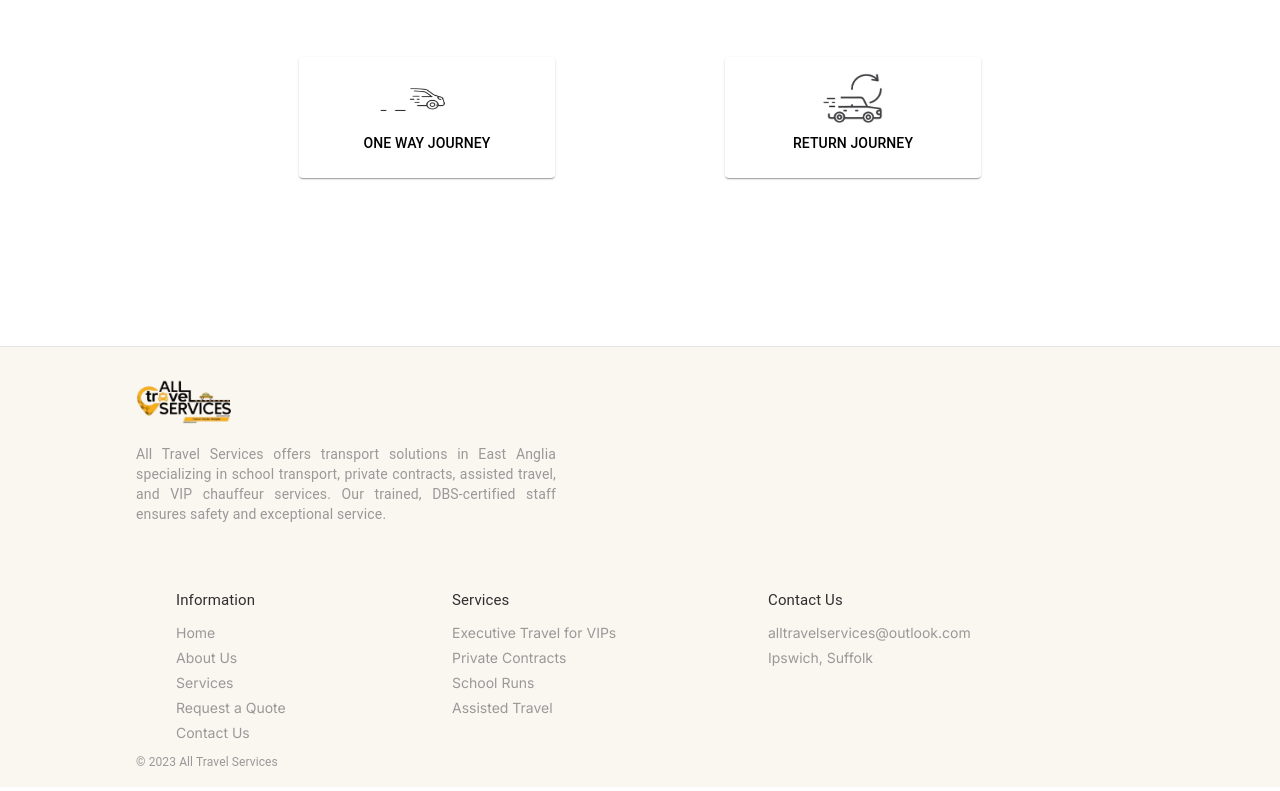
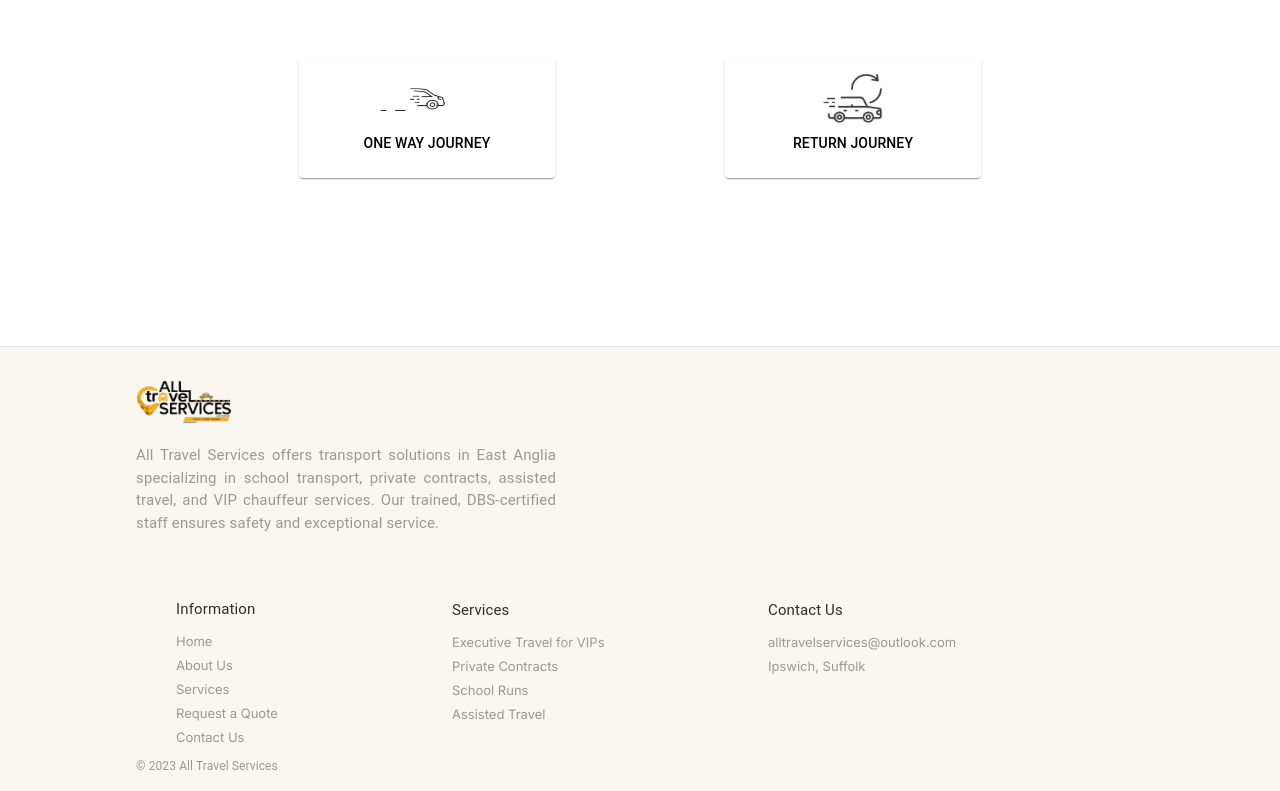
Before and after one commit to RafaPach/AllTravelServices, a Next.js app: page /getaquote in a window 1280 px wide. Shown: the part 792-1583 px from the top of the page. Built offline with nearby package versions, Linux system fonts and the light colour scheme; no server answers.

Commit message:
few styling changes - vercel

```diff
--- a/components/Alternative/NavTest.js
+++ b/components/Alternative/NavTest.js
@@ -48,7 +48,7 @@ export default function NavbarAlt2({ color }) {
             <Toolbar disableGutters sx={{ px: 2 }}>
               <Box sx={{ mr: 'auto', width: 120, height: 50 }}>
                 {' '}
-                {/* Adjust width/height as needed */}
+                <Link href="/" style={{ textDecoration: 'none' }}>
                   <Image
                     src={Logo}
                     alt="Logo"
@@ -56,6 +56,7 @@ export default function NavbarAlt2({ color }) {
                     height={55}
                     style={{ objectFit: 'contain' }}
                   />
+                </Link>
               </Box>
               <IconButton onClick={() => setOpen(true)}>
                 <MenuIcon />
--- a/components/Footer/Footer.js
+++ b/components/Footer/Footer.js
@@ -30,7 +30,7 @@ function FooterComp() {
             xl: '500px',
             lg: '420px',
             md: '300px',
-            sm: '250px',
+            sm: '27%',
             xs: '100%',
           }, // Explicit width for md devices
           textAlign: 'justify',
@@ -38,10 +38,11 @@ function FooterComp() {
       >
         <Image src={Logo} height={45} width={100} alt="Logo" />
         <Typography
-          variant="body2"
+          // variant="body2"
           sx={{
             mt: 2,
             color: '#999',
+            fontSize: { xs: '13px', sm: '13px', md: '15px' },
           }}
         >
           All Travel Services offers transport solutions in East Anglia
@@ -71,37 +72,37 @@ function FooterComp() {
           }}
         >
           <Grid item xs={4} sm={7} md={3}>
-            <Typography variant="h6" sx={{ fontSize: '15px', fontWeight: 400 }}>
+            <Typography sx={{ fontSize: '15px', fontWeight: 400 }}>
               Information
             </Typography>
             <Stack spacing={1} mt={1.5}>
               <Link
                 href="/"
-                style={{ color: '#999', underline: 'none', fontSize: '14px' }}
+                style={{ color: '#999', underline: 'none', fontSize: '13px' }}
               >
                 Home
               </Link>
               <Link
                 href="/about"
-                style={{ color: '#999', underline: 'none', fontSize: '14px' }}
+                style={{ color: '#999', underline: 'none', fontSize: '13px' }}
               >
                 About Us
               </Link>
               <Link
-                href="#"
-                style={{ color: '#999', underline: 'none', fontSize: '14px' }}
+                href="#services"
+                style={{ color: '#999', underline: 'none', fontSize: '13px' }}
               >
                 Services
               </Link>
               <Link
                 href="/getaquote"
-                style={{ color: '#999', underline: 'none', fontSize: '14px' }}
+                style={{ color: '#999', underline: 'none', fontSize: '13px' }}
               >
                 Request a Quote
               </Link>
               <Link
                 href="/enquiries"
-                style={{ color: '#999', underline: 'none', fontSize: '14px' }}
+                style={{ color: '#999', underline: 'none', fontSize: '13px' }}
               >
                 Contact Us
               </Link>
@@ -121,26 +122,26 @@ function FooterComp() {
             </Typography>
             <Stack spacing={1} mt={1.5}>
               <Link
-                href="#"
-                style={{ color: '#999', underline: 'none', fontSize: '14px' }}
+                href="#services"
+                style={{ color: '#999', underline: 'none', fontSize: '13px' }}
               >
                 Executive Travel for VIPs
               </Link>
               <Link
-                href="#"
-                style={{ color: '#999', underline: 'none', fontSize: '14px' }}
+                href="#services"
+                style={{ color: '#999', underline: 'none', fontSize: '13px' }}
               >
                 Private Contracts
               </Link>
               <Link
-                href="#"
-                style={{ color: '#999', underline: 'none', fontSize: '14px' }}
+                href="#services"
+                style={{ color: '#999', underline: 'none', fontSize: '13px' }}
               >
                 School Runs
               </Link>
               <Link
-                href="#"
-                style={{ color: '#999', underline: 'none', fontSize: '14px' }}
+                href="#services"
+                style={{ color: '#999', underline: 'none', fontSize: '13px' }}
               >
                 Assisted Travel
               </Link>
@@ -161,7 +162,7 @@ function FooterComp() {
             <Stack spacing={1} mt={1.5}>
               <Link
                 href="#"
-                style={{ color: '#999', underline: 'none', fontSize: '14px' }}
+                style={{ color: '#999', underline: 'none', fontSize: '13px' }}
               >
                 alltravelservices@outlook.com
               </Link>
@@ -170,7 +171,7 @@ function FooterComp() {
               </Link> */}
               <Link
                 href="#"
-                style={{ color: '#999', underline: 'none', fontSize: '14px' }}
+                style={{ color: '#999', underline: 'none', fontSize: '13px' }}
               >
                 Ipswich, Suffolk
               </Link>
--- a/styles/globals.css
+++ b/styles/globals.css
@@ -667,13 +667,9 @@ a {
   right: 0;
   bottom: 0;
   background-image:
-    linear-gradient(
-      to bottom,
-      rgba(255, 255, 255, 0) 20%,
-      rgb(245, 239, 239) 60%
-    ),
-    linear-gradient(rgba(255, 255, 255, 0.35), rgba(255, 255, 255, 0.5)),
-    url('../Assests/Submit5.jpg');
+  linear-gradient(to bottom, rgba(255, 255, 255, 0) 20%, rgb(245, 239, 239) 60%),
+  linear-gradient(rgba(255, 255, 255, 0.35), rgba(255, 255, 255, 0.5)),
+  url('/Assets/Submit5.jpg');
   opacity: 0.42;
   background-size: 100% 100%;
   background-position: center;
@@ -1025,11 +1021,11 @@ width:30px;
 
 @media (max-width: 600px) {
   .slick-arrow.slick-prev {
-    left: 0px !important; /* Mobile positioning */
+    left: -5px !important; /* Mobile positioning */
   }
 
   .slick-arrow.slick-next {
-    right: 0px !important; /* Mobile positioning */
+    right: -5px !important; /* Mobile positioning */
   }
 }
 
@@ -1048,7 +1044,7 @@ width:30px;
     }
 
 .arrows{
-height:20px;
+height:18px;
 width:20px;
 margin: 1px;
 
```
Also changed, not shown: components/AboutUs/CenterCard.js (+8 -3 lines), components/Testimonials/Testimonials.js (+4 -4 lines), public/Assets/Submit5.jpg (renamed from Assests/Submit5.jpg). Lines whose indentation alone changed are shown as unchanged.
